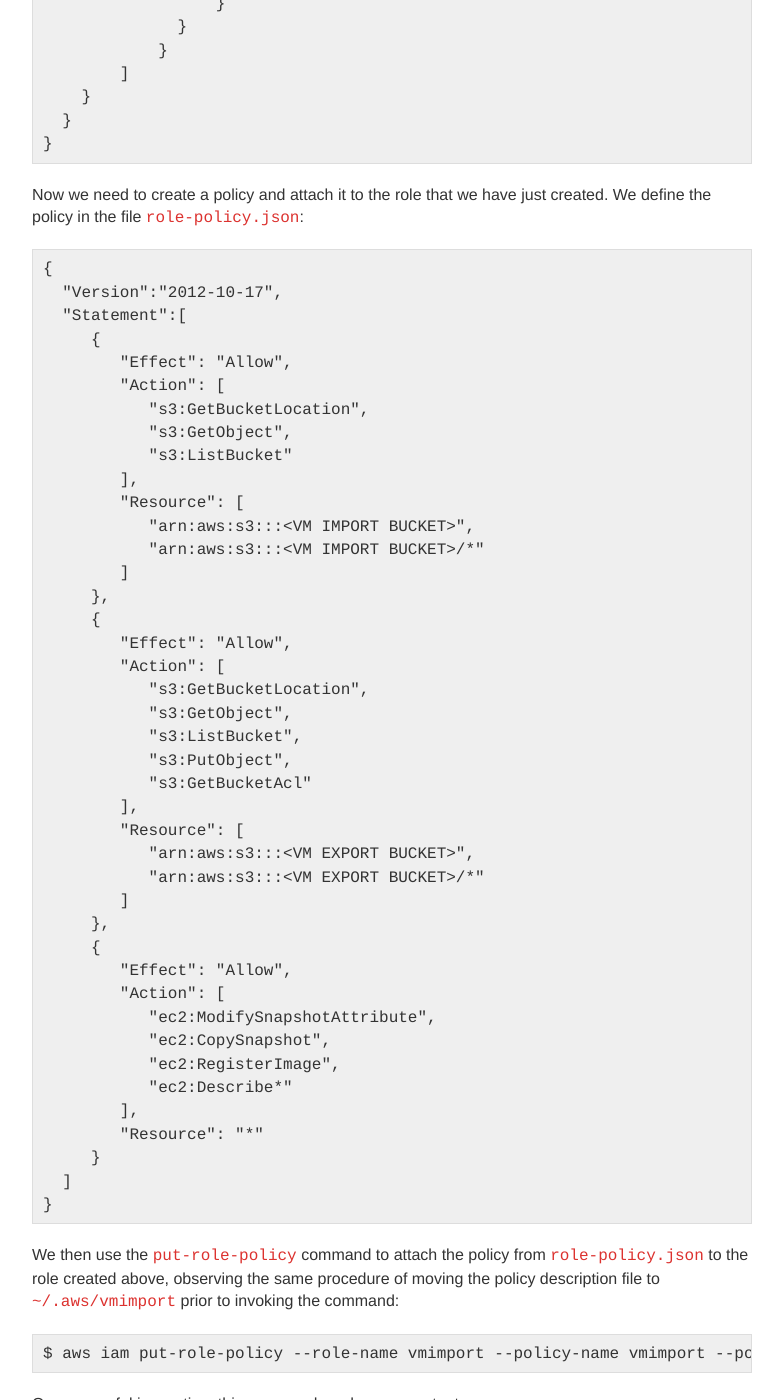
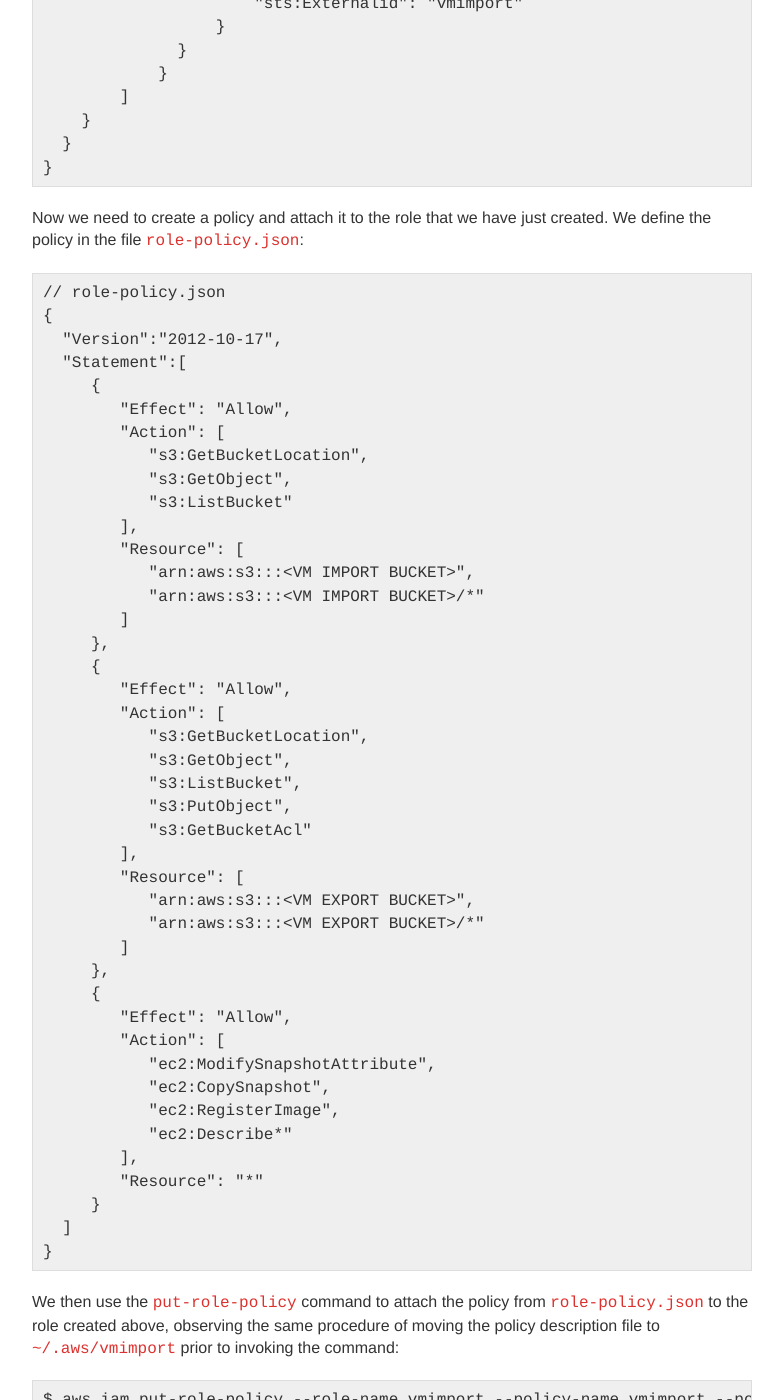
Before and after one commit to turingcompl33t/turingcompl33t.github.io, a Jekyll site: the page built from _posts/2021-2-6-AWS-Custom-AMI.md, in a window 1280 px wide and 1400 px high, scrolled down 4079 px. Shown: the whole window, without its empty margins (248-1031 px from the left). Built offline with Jekyll 4.4.1, drawn with Linux system fonts in a browser that asks for light colours; some of the changed text lies outside the part shown.

Commit message:
minor proofing fixes

````diff
--- a/_posts/2021-2-6-AWS-Custom-AMI.md
+++ b/_posts/2021-2-6-AWS-Custom-AMI.md
@@ -81,6 +81,7 @@ The first and most straightforward step in creating the custom AMI from a virtua
 After the image is uploaded to S3, the next step is to create a new service role, `vmimport`, that will be permitted to perform the VM import and export operations on our behalf. Creating this role requires a couple distinct steps, the first of which is create the role itself with the `create-role` command. We define the role via a JSON file `trust-policy.json` as follows:
 
 ```
+// trust-policy.json
 {
    "Version": "2012-10-17",
    "Statement": [
@@ -140,6 +141,7 @@ Upon invoking this command, we should receive some JSON in response:
 Now we need to create a policy and attach it to the role that we have just created. We define the policy in the file `role-policy.json`:
 
 ```
+// role-policy.json
 {
   "Version":"2012-10-17",
   "Statement":[
@@ -196,6 +198,7 @@ On successful invocation, this command produces no output.
 Finally, we have completed all of the steps necessary to actually import the VM image. We accomplish this by first creating a `containers.json` file that describes the image we wish to import:
 
 ```
+// containers.json
 [
   {
     "Description": "LLVM Hacking VM",
````
Also changed, not shown: other parts of _posts/2021-2-6-AWS-Custom-AMI.md (+1 -1 lines).
